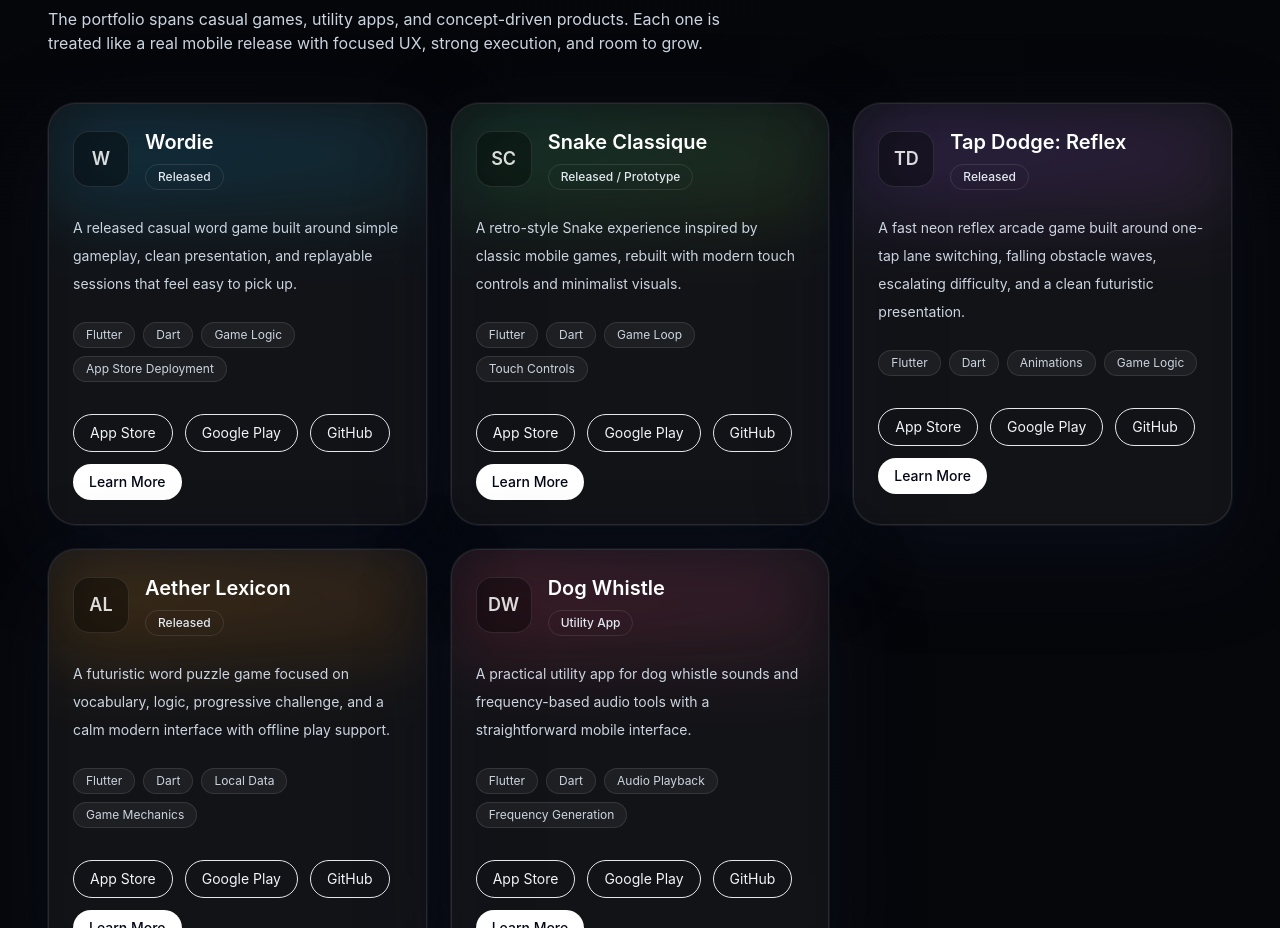
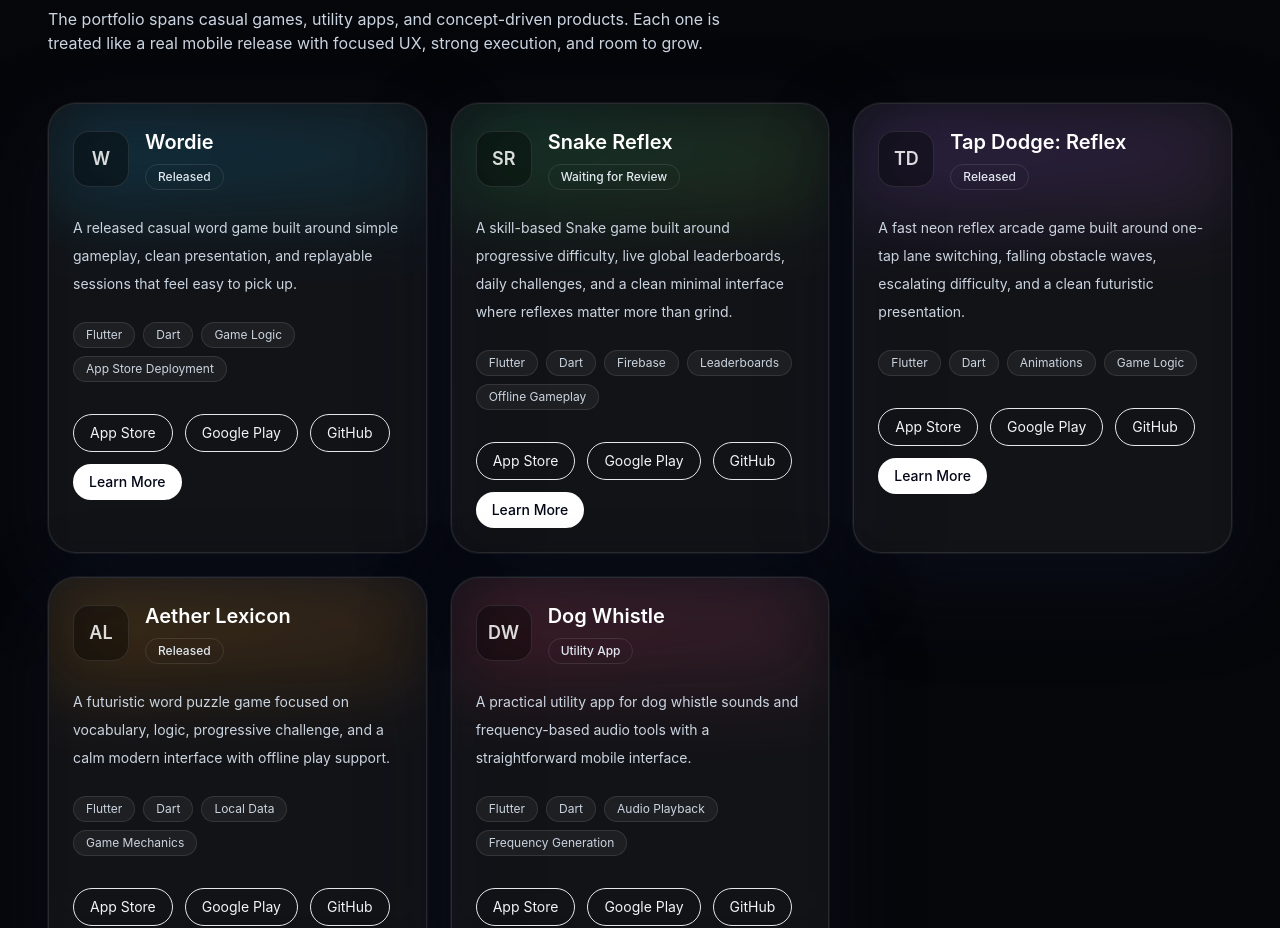
Before and after one commit to ArtemLuty/ak-games-landing, a Next.js app: page / in a window 1280 px wide. Shown: the part 1780-2708 px from the top of the page. Built offline with nearby package versions, Linux system fonts and the light colour scheme.

Commit message:
Update Snake Reflex project details

```diff
--- a/data/site.ts
+++ b/data/site.ts
@@ -2,6 +2,7 @@
   | "In Development"
   | "Released"
   | "Released / Prototype"
+  | "Waiting for Review"
   | "Prototype"
   | "Concept / Prototype"
   | "Utility App";
@@ -67,17 +68,17 @@
     accent: "from-sky-500/30 to-cyan-400/15",
   },
   {
-    slug: "snake-classique",
-    title: "Snake Classique",
+    slug: "snake-reflex",
+    title: "Snake Reflex",
     description:
-      "A retro-style Snake experience inspired by classic mobile games, rebuilt with modern touch controls and minimalist visuals.",
-    status: "Released / Prototype",
-    tech: ["Flutter", "Dart", "Game Loop", "Touch Controls"],
+      "A skill-based Snake game built around progressive difficulty, live global leaderboards, daily challenges, and a clean minimal interface where reflexes matter more than grind.",
+    status: "Waiting for Review",
+    tech: ["Flutter", "Dart", "Firebase", "Leaderboards", "Offline Gameplay"],
     links: {
-      appStore: "https://apps.apple.com/",
+      appStore: "https://apps.apple.com/us/developer/artem-kolesnikov/id1864616987",
       googlePlay: "https://play.google.com/store",
       github: "https://github.com/",
-      learnMore: "/projects#snake-classique",
+      learnMore: "/projects#snake-reflex",
     },
     accent: "from-emerald-500/30 to-lime-400/15",
   },
```
